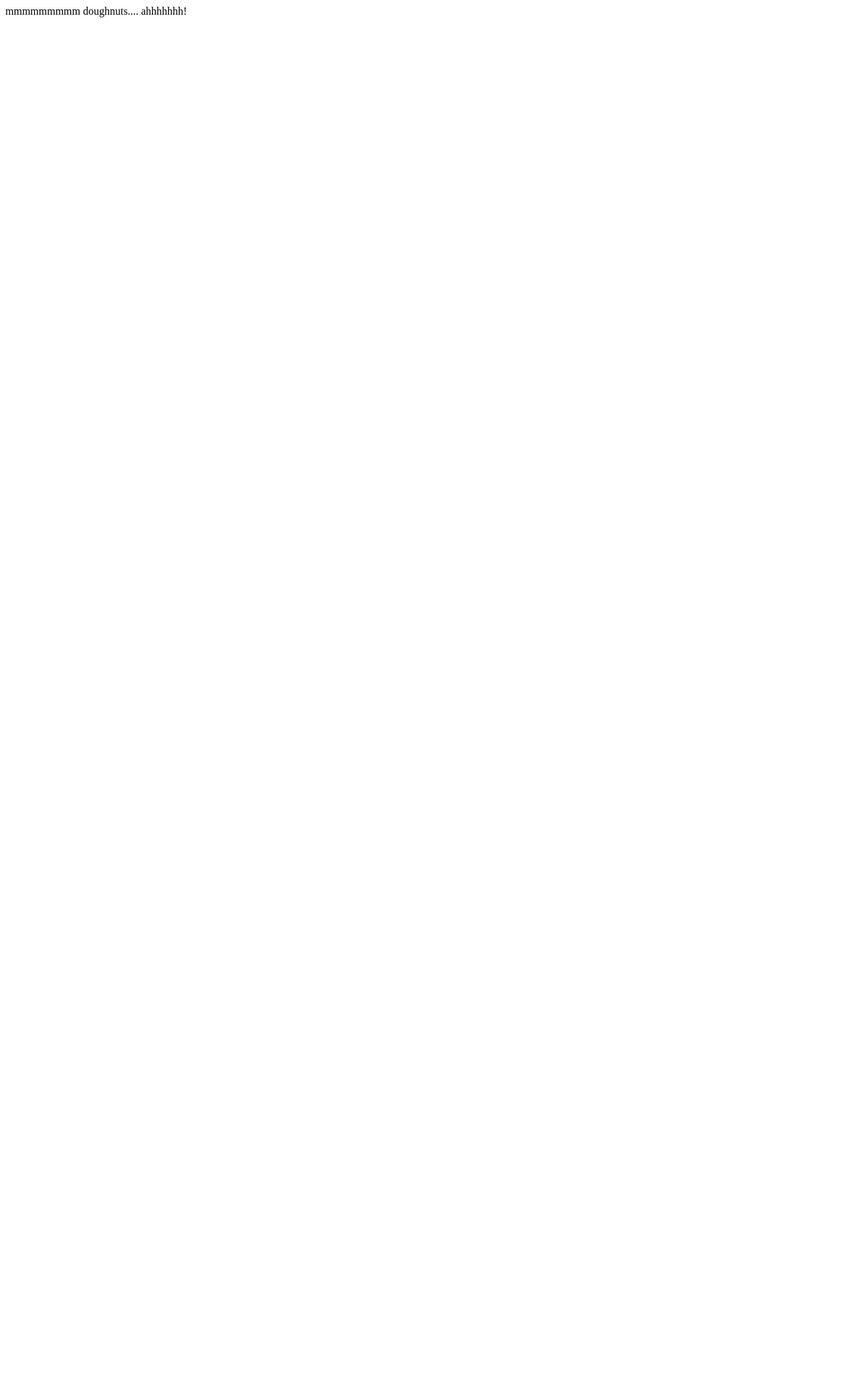
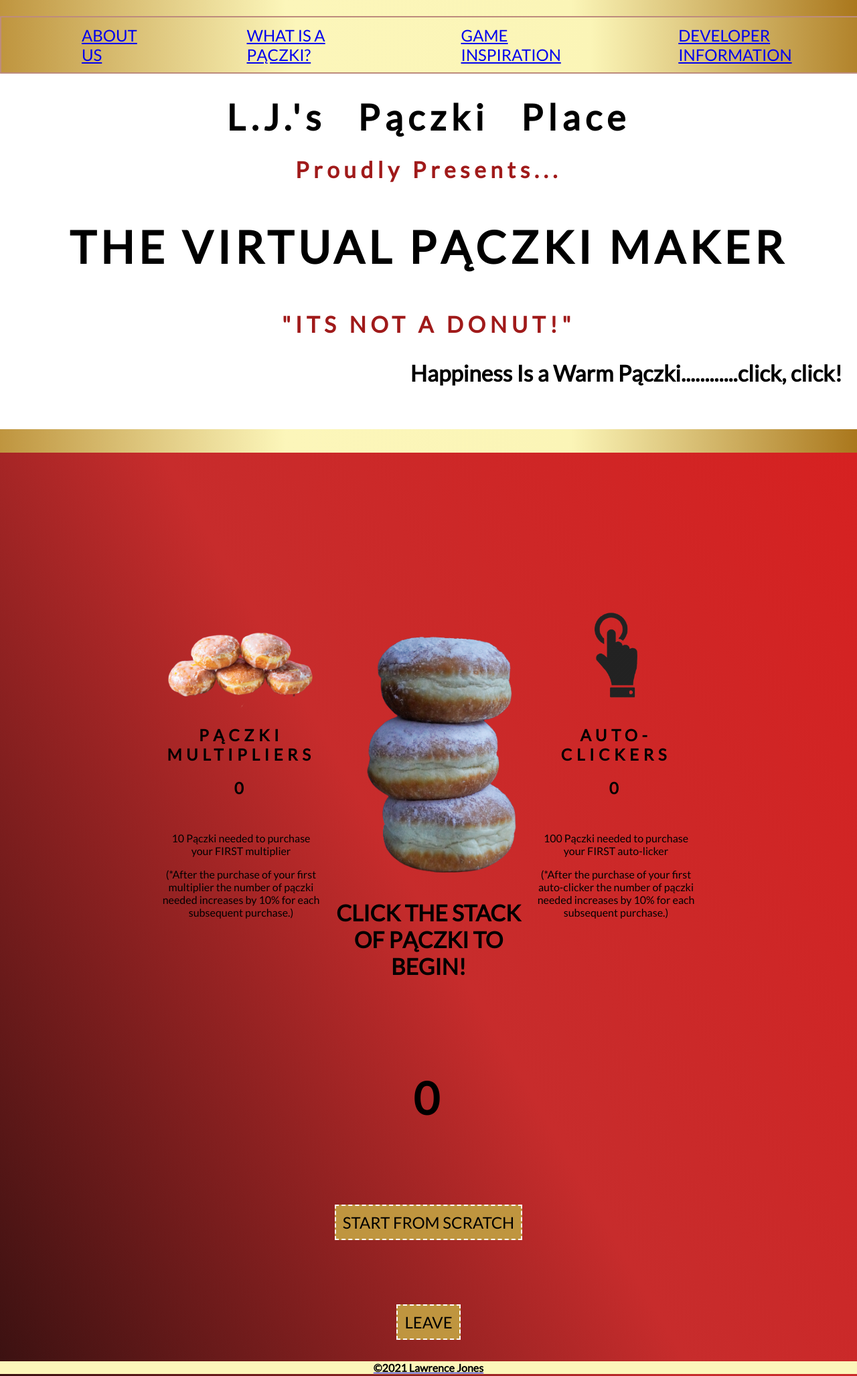
Before and after one commit to 2021-Spring-Part-Time/donut-clicker-LJ3K, a website built with Parcel: page index.html in a window 1280 px wide. Shown: the top 2055 px of the page at 67% size. Before the commit the page ends 800 px from the top, so only its background shows below. Built offline with nearby package versions, Linux system fonts and the light colour scheme.

Commit message:
restarted the project after getting turned arond a bit. Modalelements still need to be added along with further styling modifications

```diff
--- /dev/null
+++ b/DonutMaker.js
@@ -0,0 +1,38 @@
+class DonutMaker {
+  constructor() {
+    this.donuts = 0;
+    this.autoClicker = 0;
+    this.autoClickerCost = 100;
+    this.donutMultiplier = 0;
+    this.donutMultiplierCost = 10;
+  }
+  logClick() {
+    this.donuts += 1 * Math.pow(1.2, this.donutMultiplier);
+  }
+  addNewAutoClicker() {
+    this.donuts -= this.autoClickerCost;
+    this.autoClicker++;
+    this.autoClickerCost *= 1.1;
+    this.autoClickerCost = Math.floor(this.autoClickerCost);
+  }
+
+  autoClickersClick() {
+    this.donuts += this.autoClicker * Math.pow(1.2, this.donutMultiplier);
+  }
+
+  addNewDonutMultiplier() {
+    this.donuts -= this.donutMultiplierCost;
+    this.donutMultiplier++;
+    this.donutMultiplierCost *= 1.1;
+    this.donutMultiplierCost = Math.floor(this.donutMultiplierCost);
+  }
+
+  resetGame() {
+    this.donuts = 0;
+    this.autoClicker = 0;
+    this.autoClickerCost = 100;
+    this.donutMultiplier = 0;
+    this.donutMultiplierCost = 10;
+  }
+}
+export { DonutMaker };
--- /dev/null
+++ b/app.js
@@ -0,0 +1,65 @@
+import { DonutMaker } from "./DonutMaker.js";
+
+const donutMaker = new DonutMaker();
+const addNewAutoClicker = document.querySelector(".add-auto-clicker");
+const addNewDonutMultiplier = document.querySelector(".add-donut-multiplier");
+const autoClickerCount = document.querySelector(".auto-clicker-count");
+const donutPerClick = document.querySelector(".donuts-per-click");
+const donutPerSecond = document.querySelector(".donuts-per-second");
+const donutMultiplierCount = document.querySelector(".donut-multiplier-count");
+const resetGameButton = document.querySelector(".reset-button");
+
+const donutClickerButton = document.querySelector(".add-donut");
+function updateDonutCount() {
+  console.log(document);
+  donutMaker.logClick();
+  donutPerClick.innerHTML = "TOTAL PĄCZKI";
+  donutPerSecond.innerText = donutMaker.donuts;
+  if (donutMaker.donuts >= donutMaker.donutMultiplierCost) {
+    addNewDonutMultiplier.style.visibility = "visible";
+    if (donutMaker.donuts >= donutMaker.autoClickerCost) {
+      addNewAutoClicker.style.visibility = "visible";
+    }
+  }
+}
+
+donutClickerButton.addEventListener("click", updateDonutCount);
+addNewDonutMultiplier.addEventListener("click", () => {
+  donutMaker.addNewDonutMultiplier();
+  donutPerSecond.innerText = donutMaker.donuts;
+  donutMultiplierCount.innerText = donutMaker.donutMultiplier;
+  if (donutMaker.donuts < donutMaker.donutMultiplierCost) {
+    addNewDonutMultiplier.style.visibility = "hidden";
+  }
+});
+
+donutClickerButton.addEventListener("click", updateDonutCount);
+
+addNewAutoClicker.addEventListener("click", () => {
+  donutMaker.addNewAutoClicker();
+  donutPerSecond.innerText = donutMaker.donuts;
+  autoClickerCount.innerText = donutMaker.autoClicker;
+  if (donutMaker.donuts < donutMaker.autoClickerCost) {
+    addNewAutoClicker.style.visibility = "hidden";
+  }
+});
+
+setInterval(() => {
+  donutMaker.autoClickersClick();
+  donutPerSecond.innerText = donutMaker.donuts;
+  if (donutMaker.donuts >= donutMaker.donutMultiplierCost) {
+    addNewDonutMultiplier.style.visibility = "visible";
+    if (donutMaker.donuts >= donutMaker.autoClickerCost) {
+      addNewAutoClicker.style.visibility = "visible";
+    }
+  }
+}, 1000);
+
+resetGameButton.addEventListener("click", function () {
+  const resetGameConfirm = confirm(
+    "WOAH!! You really want to start from scratch now??!!"
+  );
+  if (resetGameConfirm) {
+    location.reload();
+  }
+});
--- a/index.html
+++ b/index.html
@@ -1,13 +1,76 @@
 <!DOCTYPE html>
 <html lang="en">
-  <head>
-    <meta charset="UTF-8" />
-    <meta http-equiv="X-UA-Compatible" content="IE=edge" />
-    <meta name="viewport" content="width=device-width, initial-scale=1.0" />
-    <title>Donut Clicker</title>
-  </head>
-  <body>
-    <div class="container"></div>
-    <script src="./index.js"></script>
-  </body>
+<head>
+    <meta charset="UTF-8">
+    <meta name="viewport" content="width=device-width, initial-scale=1.0">
+    <title>Pączki Maker</title>
+    <link rel="stylesheet" href="./style.css" />
+</head>
+<body>
+    <header>
+        <h1>L.J.'s Pączki Place</h1>
+        <h4>Proudly Presents...</h4>
+        <h2>THE VIRTUAL PĄCZKI MAKER </h2>
+        <span></span><h4>"ITS NOT A DONUT!"</h4></span>
+
+        <div id="scroll-container">
+          <div id="scroll-text"><h3><span>Happiness Is a Warm Pączki............click, click!</span></h3<div>
+        </div>
+
+</header>
+        <div class="container1">
+          <div class="navigator">
+            <nav class="header__nav">
+              <ul class="header__nav_list">
+                <li class="header__nav_listItem"><a href="#">ABOUT US</a></li>
+                <li class="header__nav_listItem"><a href="http://en.wikipedia.org/wiki/P%C4%85czki">WHAT IS A PĄCZKI?</a></li>
+                <li class="header__nav_listItem"><a href="#">GAME INSPIRATION</a></li>
+                <li class="header__nav_listItem"><a href="#">DEVELOPER INFORMATION</a></li>
+              </ul>
+            </nav>
+
+
+    <div class="main">
+        <div class="stats">
+            <div class="donut-count-div">
+                <h2 class="donut-count"></h2>
+            </div>
+            <div class="flex">
+                <div class="donut-multiplier-div sale">
+                    <img src="images/paczki1.png" class="sale-img" />
+                    <h2>PĄCZKI MULTIPLIERS</h2>
+                    <h2 class="donut-multiplier-count">0</h2>
+                    <p class="donut-multiplier-cost">10 Pączki needed to purchase your FIRST multiplier</p><p>(*After the purchase of your first multiplier the number of pączki needed increases by 10% for each subsequent purchase.)
+
+                    </p>
+                    <button visibility="hidden" class="add-donut-multiplier button">PURCHASE</button>
+
+                </div>
+                <div class="click-donut-div">
+                    <img class="add-donut" src="images/paczki2.png">
+                    <h3 class="donuts-per-click">CLICK THE STACK OF PĄCZKI TO BEGIN!</h3>
+                    <h2 class="donuts-per-second"> 0</h2>
+                </div>
+                <div class="auto-clicker-div sale">
+                    <img src="images/click.png" class="sale-img" />
+                    <h2>AUTO-CLICKERS</h2>
+                    <h2 class="auto-clicker-count">0</h2>
+                    <p class="auto-clicker-cost">100 Pączki needed to purchase your FIRST auto-licker</p><p>(*After the purchase of your first auto-clicker the number of pączki needed increases by 10% for each subsequent purchase.)</p>
+                    <button class="add-auto-clicker button">PURCHASE</button>
+                </div>
+            </div>
+        </div>
+
+        <div class="reset-div">
+            <button class="reset-button">START FROM SCRATCH</button>
+        </div>
+
+        <div class="leave-div">
+         <a href="http://www.youtube.com/watch?v=GGpwhos1v3k"><button class="leave-button">LEAVE</button>
+      </div>
+    <script src="./app.js" type="module"></script>
+    <footer class="footer">
+        <strong class="footer__copyright">&copy;2021 Lawrence Jones</strong>
+      </footer>
+</body>
 </html>
--- a/index.js
+++ /dev/null
@@ -1,2 +0,0 @@
-const container = (document.querySelector('.container').innerText =
-  'mmmmmmmmm doughnuts.... ahhhhhhh!');
--- /dev/null
+++ b/style.css
@@ -0,0 +1,273 @@
+@import url("https://fonts.googleapis.com/css2?family=Lato");
+
+body {
+  color: #000000;
+  background: linear-gradient(to right, #bf953f, #fcf6ba, #fbf5b7, #aa771c);
+  background-color: linear-gradient(
+    to right,
+    #bf953f,
+    #fcf6ba,
+    #fbf5b7,
+    #aa771c
+  );
+  font-family: "Lato", sans-serif;
+  margin: 0;
+}
+
+header {
+  background-color: #ffffff;
+  color: #000000;
+  font-family: "Lato", sans-serif;
+  text-align: center;
+}
+
+h1 {
+  font-size: 40pt;
+  height: 50%;
+  letter-spacing: 7.5px;
+  margin-bottom: 0.5em;
+  padding-top: 2em;
+  padding-bottom: 0em;
+  text-align: center;
+  word-spacing: 30px;
+}
+
+h2 {
+  font-size: 50pt;
+  letter-spacing: 5pt;
+}
+
+hr {
+  border: 44px solid;
+  border-color: #ffd700;
+}
+
+h3 {
+  padding-top: 0;
+  padding-bottom: 1em;
+  height: auto;
+  margin-top: 0em;
+  font-size: 25pt;
+}
+
+h4 {
+  color: rgb(160, 26, 26);
+  font-size: 25pt;
+  letter-spacing: 5pt;
+  margin-top: 0em;
+  margin-bottom: 1em;
+}
+
+nav {
+  display: flex;
+  font-size: 1.5rem;
+  justify-content: space-evenly;
+  padding: 0.75rem;
+}
+
+nav a {
+  border-bottom: 3px solid transparent;
+}
+nav a:hover {
+  border-bottom: 3px solid #080808;
+  transition: border-bottom 1s;
+}
+
+nav div {
+  text-align: center;
+  width: 18rem;
+}
+
+.donut-count {
+  font-size: 5rem;
+  margin-bottom: 0;
+  margin-top: 0.5rem;
+  text-align: center;
+}
+.donuts-produced {
+  font-size: 1.5rem;
+  margin-top: 0;
+  text-align: center;
+}
+
+.flex {
+  display: flex;
+  justify-content: space-between;
+  margin-left: 15em;
+  margin-right: 15em;
+}
+
+.flex > div {
+  text-align: center;
+  width: 20rem;
+}
+
+.click-donut-div {
+  text-align: center;
+}
+
+.donuts-per-second {
+  padding-top: 3rem;
+  text-align: center;
+}
+
+.sale-img {
+  height: 10rem;
+  width: auto;
+}
+.sale {
+  border-radius: 2rem;
+  height: 500px;
+  margin-top: 3rem;
+  padding-top: 4rem;
+}
+
+.sale h2 {
+  font-size: 18pt;
+  height: 3.75rem;
+}
+
+.add-donut {
+  border-radius: 6rem;
+  height: auto;
+  user-select: none;
+  width: 23rem;
+}
+
+.add-donut:hover {
+  cursor: grabbing;
+}
+
+.add-donut:active {
+}
+
+button {
+  background-color: #bf953f;
+  border: 0.15rem dashed #050505;
+  border-color: white;
+  font-family: "Lato", sans-serif;
+  font-size: 18pt;
+  margin-top: 1em;
+  padding: 10px 10px;
+  text-align: center;
+  visibility: hidden;
+}
+button:hover {
+  cursor: grabbing;
+}
+
+button:active {
+  box-shadow: 0 2px #666;
+  transform: translateY(4px);
+}
+
+.reset-div {
+  padding-bottom: 2.5rem;
+  padding-top: 2.5rem;
+  text-align: center;
+  visibility: visible;
+}
+.reset-button {
+  visibility: visible;
+}
+.leave-button {
+  visibility: visible;
+}
+
+.leave-div {
+  padding-bottom: 2rem;
+  padding-top: 2rem;
+  text-align: center;
+  visibility: visible;
+}
+
+.container1 {
+  background: linear-gradient(-120deg, #d62121, #c72c2c, #3a1111);
+  margin-left: auto;
+  margin-right: auto;
+  padding-bottom: 0.5em;
+  padding-top: 5em;
+}
+.header__nav_list {
+  background: linear-gradient(to right, #bf953f, #fcf6ba, #fbf5b7, #aa771c);
+  border: solid 2px #bd8c7d;
+  border-radius: 0.25%;
+  display: flex;
+  flex-flow: row;
+  justify-content: center;
+  left: 0;
+  position: fixed;
+  top: 0;
+  width: 100%;
+}
+
+.header__nav_listItem {
+  justify-content: center;
+  list-style-type: none;
+  margin: 0.75rem;
+  margin-left: 80px;
+  margin-right: 80px;
+}
+
+.header__nav_listItem:hover {
+  background-color: #d1bfa7;
+  border: 0.5px solid #ffffff;
+  border-radius: 0;
+  padding: 2px;
+  transition: 1s;
+}
+#scroll-container {
+  border: none;
+  font-size: 26pt;
+  overflow: auto;
+  margin-bottom: 1em;
+  max-height: 3em;
+  text-align: center;
+}
+
+#scroll-text {
+  -moz-transform: translateX(100%);
+  transform: translateX(100%);
+  -webkit-transform: translateX(100%);
+
+  animation: my-animation 13s linear infinite;
+  -moz-animation: my-animation 13s linear infinite;
+  -webkit-animation: my-animation 13s linear infinite;
+}
+
+@-moz-keyframes my-animation {
+  from {
+    -moz-transform: translateX(100%);
+  }
+  to {
+    -moz-transform: translateX(-100%);
+  }
+}
+
+@-webkit-keyframes my-animation {
+  from {
+    -webkit-transform: translateX(100%);
+  }
+  to {
+    -webkit-transform: translateX(-100%);
+  }
+}
+
+@keyframes my-animation {
+  from {
+    -moz-transform: translateX(100%);
+    transform: translateX(100%);
+    -webkit-transform: translateX(100%);
+  }
+  to {
+    -moz-transform: translateX(-100%);
+    transform: translateX(-100%);
+    -webkit-transform: translateX(-100%);
+  }
+}
+
+.footer {
+  color: black;
+  text-align: center;
+  background: #fcf6ba;
+}
```
Also changed, not shown: donut-maker.test.js (added, +28 -0 lines), images/click.png (added), images/paczki1.png (added), images/paczki2.png (added), layout.css (added), 2 other files.
